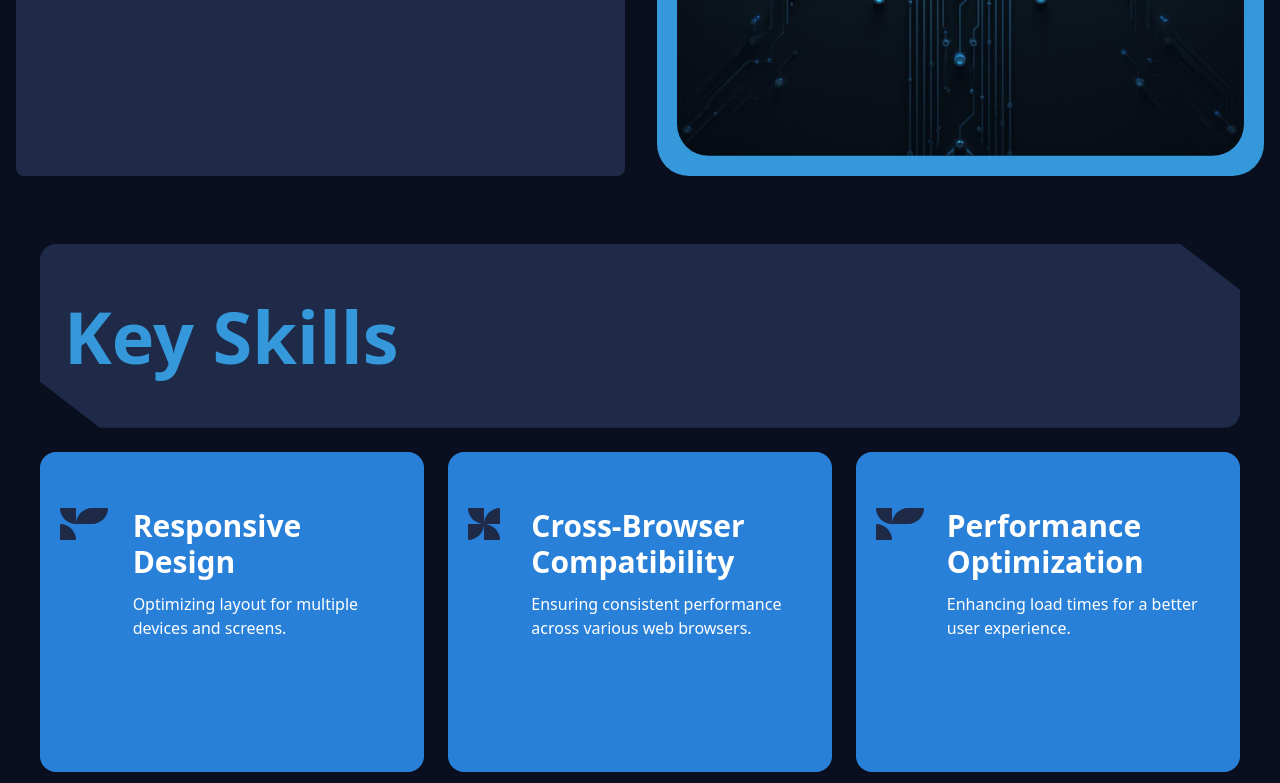
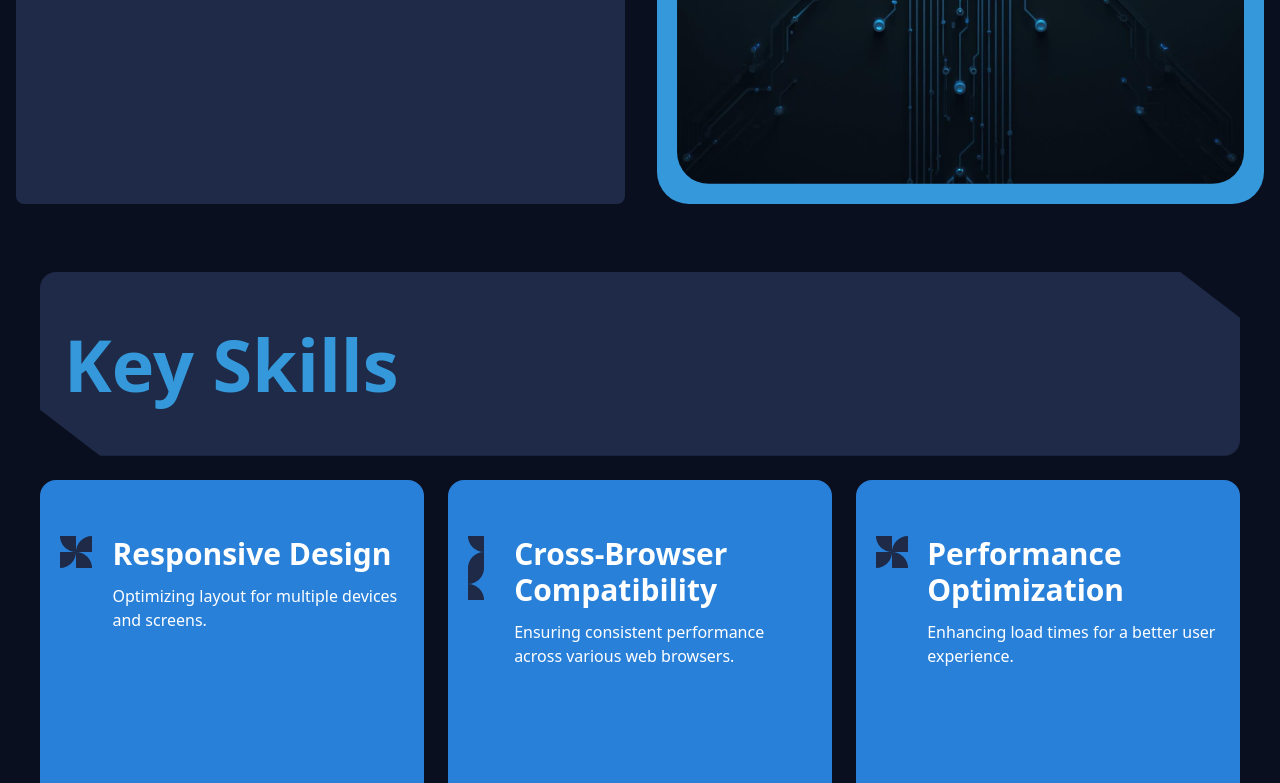
Before and after one commit to Abdo5-Mahmoud/portfolio, a Next.js app: page / in a window 1280 px wide. Shown: the part 1896-2679 px from the top of the page. Built offline with nearby package versions, Linux system fonts and the light colour scheme.

Commit message:
updating the skills logo

```diff
--- a/app/ui/Card.tsx
+++ b/app/ui/Card.tsx
@@ -8,7 +8,7 @@ type CardProps = {
 export default function Card({ title, description }: CardProps) {
   return (
     <div className="flex bg-blue h-80 w-full px-5 py-14   gap-4 justify-center items-start rounded-2xl">
-      <div className="w-16 lg:w-20  h-8 flex justify-center items-center">
+      <div className=" flex justify-center items-center lg:basis-18 xl:basis-12">
         <Logo color="darkBlue" size={"small"} />
       </div>
       <div className="text">
--- a/app/ui/logo.tsx
+++ b/app/ui/logo.tsx
@@ -11,7 +11,7 @@ export default function Logo({ color, size }: LogoProps) {
       <div
         className={clsx(
           " flex flex-wrap w-[70px] h-full justify-start items-start",
-          size == "small" ? "w-fit h-8" : "lg:w-24"
+          size == "small" ? "w-fit h-8" : "lg:w-8"
         )}
       >
         <span
```
